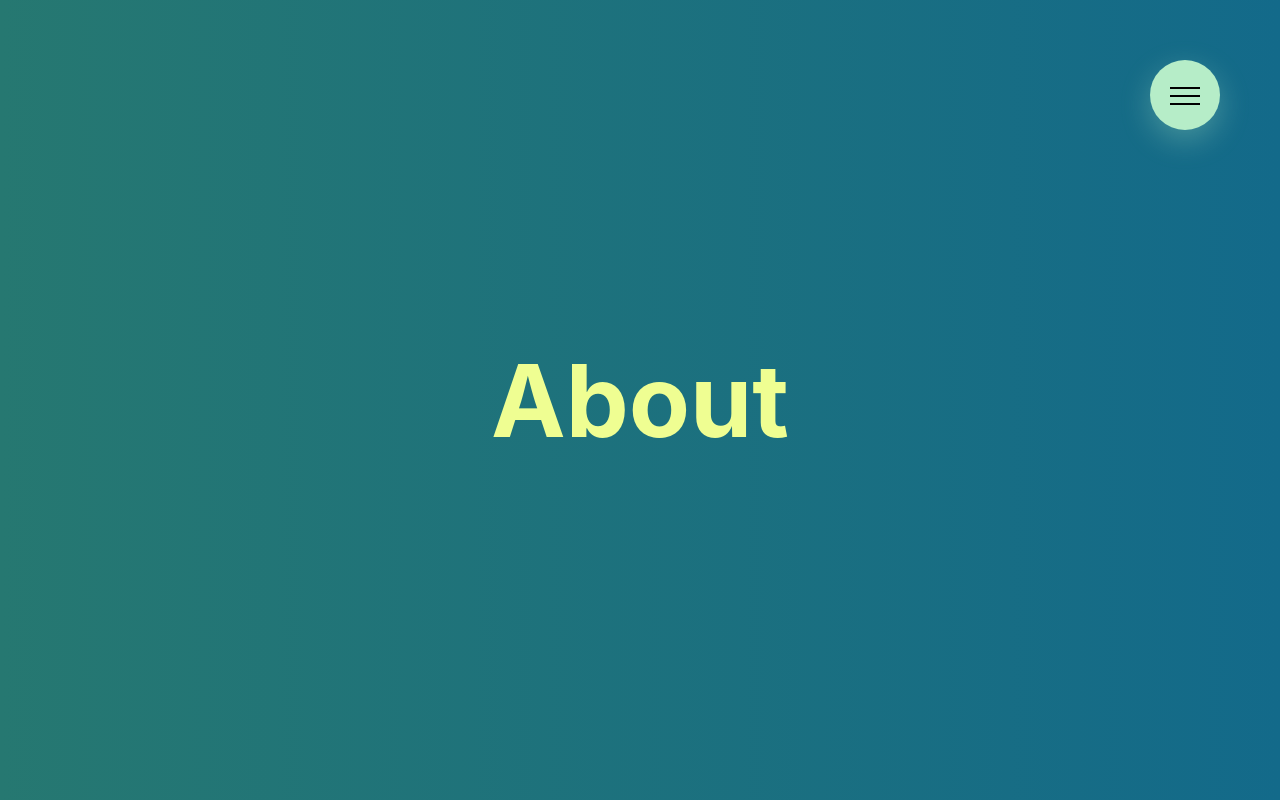
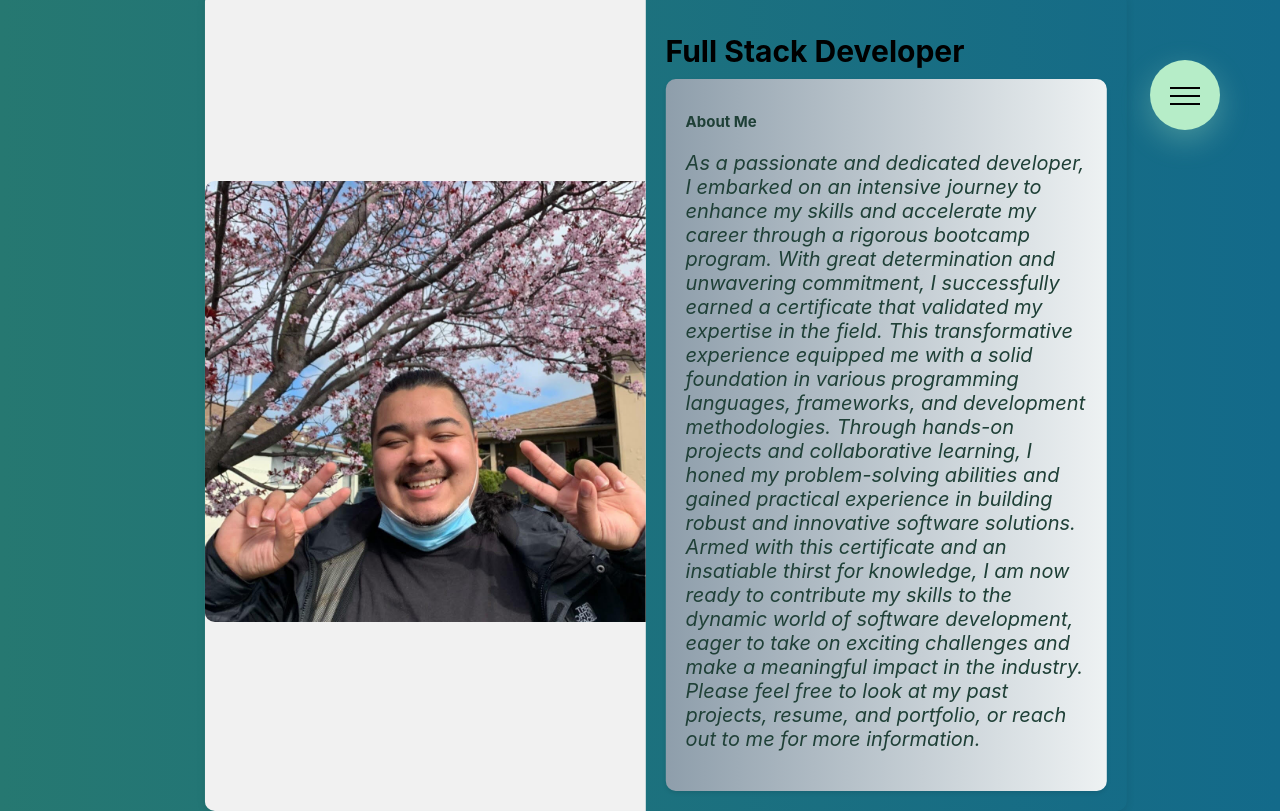
Before and after one commit to AcquahLopid/Reactive-Portfolio, a React (Create React App) app in the folder my-react-app/: page /about in a window 1280 px wide. Built offline with nearby package versions, Linux system fonts and the light colour scheme.

Commit message:
About section added card, picture and paragraph

```diff
--- a/my-react-app/src/App.css
+++ b/my-react-app/src/App.css
@@ -3,7 +3,7 @@ html{
 }
 
 body{
-  height: 100vh;
+  height: 1000vh;
 
   background: #136a8a;  /* fallback for old browsers */
   background: -webkit-linear-gradient(
@@ -22,9 +22,9 @@ body{
 
 .pages{
   position: absolute;
-  left: 50%;
-  top: 50%;
-  transform: translate(-50%, -50%);
+  left: 40%;
+  top: 40%;
+  transform: translate(-40%, -40%);
   font-size: 5rem;
 }
 
--- /dev/null
+++ b/my-react-app/src/components/Pages/About.css
@@ -0,0 +1,125 @@
+/* body {
+  margin: 0;
+}
+
+.container {
+  display: flex;
+  flex-direction: column;
+  align-items: flex-end;
+  text-align: center;
+}
+
+.title {
+  font-size: 2rem;
+  margin-top: 10rem;
+}
+
+.subtitle {
+  font-size: 1.5rem;
+  margin-bottom: 1rem;
+  color: white;
+}
+
+.text {
+  font-size: 1rem;
+  font-style: italic;
+  color: white;
+}
+
+.About-card {
+  width: 100%;
+  max-width: 600px;
+  height: 300px;
+  padding: 20px;
+  border-radius: 8px;
+  box-shadow: 0 2px 4px rgba(0, 0, 0, 0.1);
+  background-color: black;
+  box-sizing: border-box;
+}
+
+.myself {
+  width: 40%;
+  max-width: 30%;
+  height: auto;
+  margin-top: 100px;
+  border-radius: 50%;
+} */
+
+body {
+  margin: 0;
+  display: flex;
+  justify-content: center;
+  align-items: center;
+  height: 100vh;
+  background-color: #dcdcdc;
+}
+
+.container {
+  display: flex;
+  flex-direction: row;
+  width: 120%;
+  max-width: 10000px;
+  height: 80%;
+  border-radius: 10px;
+  box-shadow: 0 2px 8px rgba(0, 0, 0, 0.1);
+  overflow: hidden;
+}
+
+.myself-container {
+  flex: 1;
+  display: flex;
+  justify-content: center;
+  align-items: center;
+  background-color: #f1f1f1;
+}
+
+.myself {
+  width: 100%;
+  max-height: 100%;
+  object-fit: cover;
+  border-top-left-radius: 10px;
+  border-bottom-left-radius: 10px;
+}
+
+.content {
+  flex: 1;
+  display: flex;
+  flex-direction: column;
+  padding: 20px;
+  box-sizing: border-box;
+}
+
+.title {
+  font-size: 3rem;
+  margin-bottom: 1rem;
+  color: black;
+}
+
+.subtitle {
+  font-size: 1.5rem;
+  margin-bottom: 1rem;
+  color: #1f4037;  /* fallback for old browsers */
+  color: -webkit-linear-gradient(to right, #99f2c8, #1f4037);  /* Chrome 10-25, Safari 5.1-6 */
+  color: linear-gradient(to right, #99f2c8, #1f4037); /* W3C, IE 10+/ Edge, Firefox 16+, Chrome 26+, Opera 12+, Safari 7+ */
+
+}
+
+.text {
+  font-size: 2rem;
+  font-style: italic;
+  color: #1f4037;  /* fallback for old browsers */
+  color: -webkit-linear-gradient(to right, #99f2c8, #1f4037);  /* Chrome 10-25, Safari 5.1-6 */
+  color: linear-gradient(to right, #99f2c8, #1f4037); /* W3C, IE 10+/ Edge, Firefox 16+, Chrome 26+, Opera 12+, Safari 7+ */
+
+}
+
+.About-card {
+  flex: 1;
+  background: #8e9eab;  /* fallback for old browsers */
+  background: -webkit-linear-gradient(to left, #eef2f3, #8e9eab);  /* Chrome 10-25, Safari 5.1-6 */
+  background: linear-gradient(to left, #eef2f3, #8e9eab); /* W3C, IE 10+/ Edge, Firefox 16+, Chrome 26+, Opera 12+, Safari 7+ */
+
+  border-radius: 10px;
+  padding: 20px;
+  box-shadow: 0 2px 4px rgba(0, 0, 0, 0.1);
+}
--- a/my-react-app/src/components/Pages/About.js
+++ b/my-react-app/src/components/Pages/About.js
@@ -1,11 +1,79 @@
+// import React from "react";
+// import "../Pages/About.css";
+// import myPicture from "../Assets/Emanuel-blossom.jpg";
+
+// const About = () => {
+//   return (
+
+//     <>
+//         <picture>
+//             <source media="(min-width: 650px)" srcSet={myPicture}/>
+//             <source media="(min-width: 465px)" srcSet={myPicture}/>
+//             <img src={myPicture} alt="Emanuel Molina" className="myself"/>
+//         </picture>
+//         <div className="container">
+//             <h1 className="title">Full Stack Developer</h1>
+//         <div className="About-card">
+//             <h2 className="subtitle">About Me</h2>
+//             <p className="text">
+//             As a passionate and dedicated developer, I embarked on an intensive journey
+//             to enhance my skills and accelerate my career through a rigorous bootcamp
+//             program. With great determination and unwavering commitment, I successfully
+//             earned a certificate that validated my expertise in the field.
+//             This transformative experience equipped me with a solid foundation
+//             in various programming languages, frameworks, and development methodologies.
+//             Through hands-on projects and collaborative learning, I honed my
+//             problem-solving abilities and gained practical experience in building
+//             robust and innovative software solutions. Armed with this certificate
+//             and an insatiable thirst for knowledge, I am now ready to contribute
+//             my skills to the dynamic world of software development, eager to take
+//             on exciting challenges and make a meaningful impact in the industry. Please feel
+//             free to look at my past projects, resume, and portfolio, or reach out to me for
+//             more information.
+//             </p>
+//             </div>
+//         </div>
+//     </>
+
+//   );
+// };
+
+// export default About;
+
 import React from "react";
+import "../Pages/About.css";
+import myPicture from "../Assets/Emanuel-blossom.jpg";
 
 const About = () => {
-    return (
-        <>
-            <h1>About</h1>
-        </>
-    );
+  return (
+    <div className="container">
+      <div className="myself-container">
+        <img src={myPicture} alt="Emanuel Molina" className="myself" />
+      </div>
+      <div className="content">
+        <h1 className="title">Full Stack Developer</h1>
+        <div className="About-card">
+          <h2 className="subtitle">About Me</h2>
+          <p className="text">
+            As a passionate and dedicated developer, I embarked on an intensive journey
+            to enhance my skills and accelerate my career through a rigorous bootcamp
+            program. With great determination and unwavering commitment, I successfully
+            earned a certificate that validated my expertise in the field.
+            This transformative experience equipped me with a solid foundation
+            in various programming languages, frameworks, and development methodologies.
+            Through hands-on projects and collaborative learning, I honed my
+            problem-solving abilities and gained practical experience in building
+            robust and innovative software solutions. Armed with this certificate
+            and an insatiable thirst for knowledge, I am now ready to contribute
+            my skills to the dynamic world of software development, eager to take
+            on exciting challenges and make a meaningful impact in the industry. Please feel
+            free to look at my past projects, resume, and portfolio, or reach out to me for
+            more information.
+          </p>
+        </div>
+      </div>
+    </div>
+  );
 };
 
 export default About;
```
Also changed, not shown: my-react-app/src/components/Assets/Emanuel-blossom.jpg (added).
